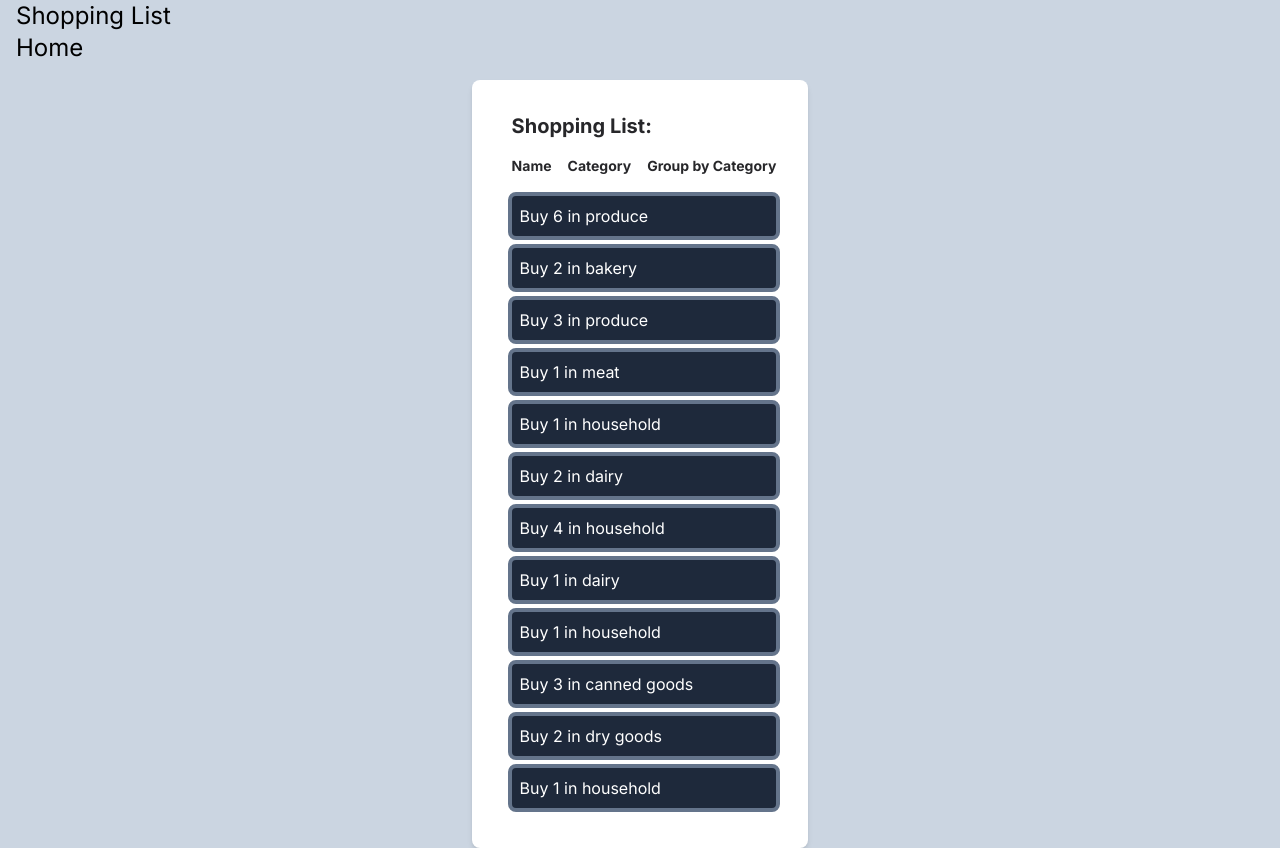
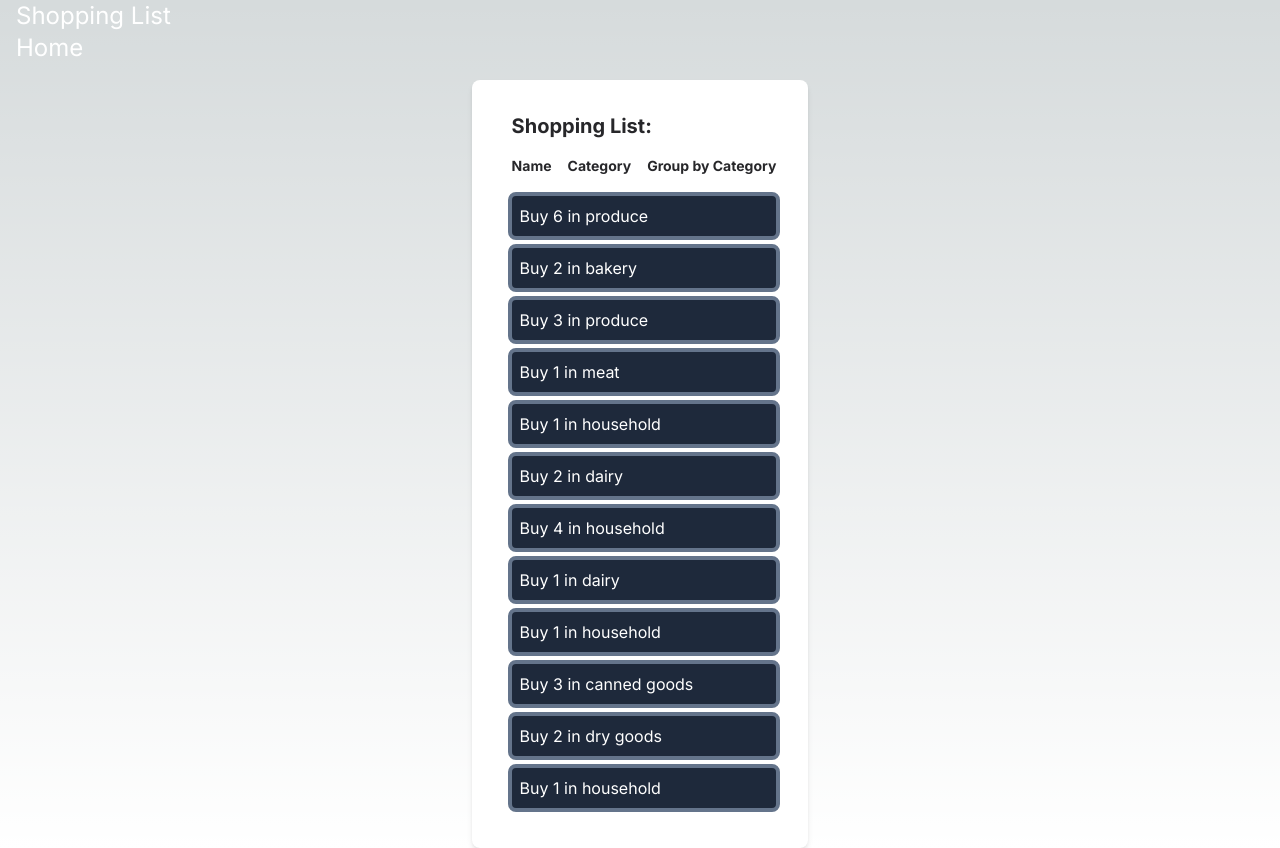
Before and after one commit to JazminHorton/cprg306-assignments, a Next.js app: page /week5 in a window 1280 px wide. Built offline with nearby package versions, Linux system fonts and the light colour scheme.

Commit message:
experimenting with styling

```diff
--- a/app/week5/page.js
+++ b/app/week5/page.js
@@ -4,9 +4,9 @@ import Link from 'next/link';
 
 export default function Page() {
     return (
-        <main className='bg-slate-300'>
-            <h1 className='text-2xl ml-4 text-black'>Shopping List</h1>
-            <Link href="/" className='text-2xl ml-4 text-black'>Home</Link>
+        <main>
+            <h1 className='text-2xl ml-4 text-white'>Shopping List</h1>
+            <Link href="/" className='text-2xl ml-4 text-white'>Home</Link>
             <ItemList/>
         </main>
     );
```
